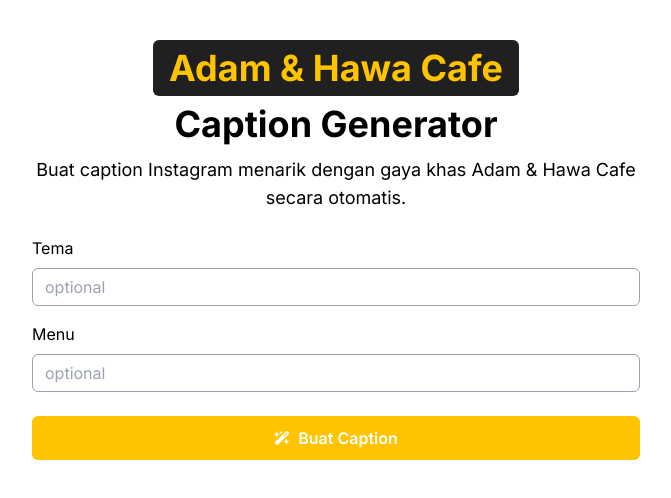
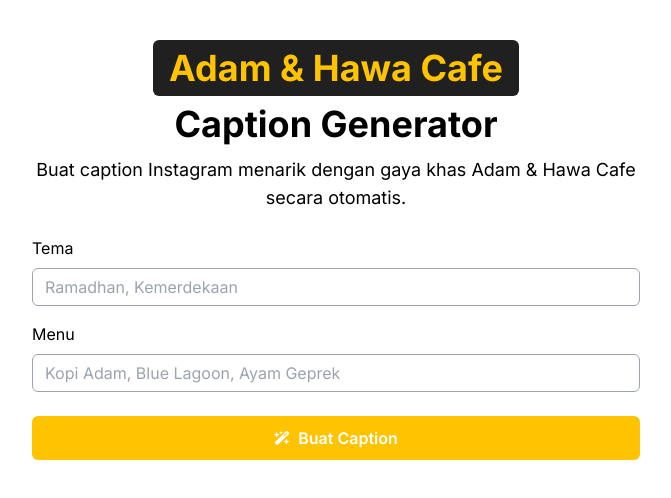
Before and after one commit to rach-syahputra/ahcafe-caption-generator, a React (Vite) app: page / in a window 1280 px wide. Shown: the top 498 px of the page, without its empty margins (304-975 px from the left). Built offline with nearby package versions, Linux system fonts and the light colour scheme; no server answers.

Commit message:
feat: add placeholder to input

```diff
--- a/src/components/Caption.tsx
+++ b/src/components/Caption.tsx
@@ -44,7 +44,7 @@
       className='flex cursor-pointer items-center justify-center gap-2 place-self-end py-1 transition-all duration-300 ease-in-out hover:opacity-80 max-md:scale-95'
     >
       <img src={copyIcon} alt='copy icon' width={16} />
-      <span className='select-none text-sm text-[#222222]'>Copy</span>
+      <span className='select-none text-sm text-dark-primary'>Copy</span>
     </div>
   )
 }
--- a/src/components/Input.tsx
+++ b/src/components/Input.tsx
@@ -5,6 +5,7 @@
   label: string
   value: string
   onValueChange: (value: string) => void
+  placeholder: string
   asTextArea?: boolean
 }
 
@@ -17,6 +18,7 @@
   label,
   value,
   onValueChange,
+  placeholder,
   asTextArea
 }: InputProps) => {
   const handleInputChange = (e: React.ChangeEvent<HTMLInputElement>) => {
@@ -41,7 +43,7 @@
               name={name.toLowerCase()}
               rows={3}
               value={value}
-              placeholder='optional'
+              placeholder={placeholder}
               onChange={handleTextAreaChange}
               className='h-full w-full rounded-md border border-gray-400 px-3 py-2 focus-within:border-gray-600 focus-within:outline-none'
             />
@@ -50,7 +52,7 @@
               name={name.toLowerCase()}
               type='text'
               value={value}
-              placeholder='optional'
+              placeholder={placeholder}
               onChange={handleInputChange}
               className='h-full w-full rounded-md border border-gray-400 px-3 py-2 focus-within:border-gray-600 focus-within:outline-none'
             />
--- a/src/pages/Home.tsx
+++ b/src/pages/Home.tsx
@@ -57,8 +57,15 @@
           label='Tema'
           value={theme}
           onValueChange={setTheme}
+          placeholder='Ramadhan, Kemerdekaan'
         />
-        <Input name='menu' label='Menu' value={menu} onValueChange={setMenu} />
+        <Input
+          name='menu'
+          label='Menu'
+          value={menu}
+          onValueChange={setMenu}
+          placeholder='Kopi Adam, Blue Lagoon, Ayam Geprek'
+        />
       </div>
 
       <GenerateCaptionButton onClick={getCaption}>
```
Also changed, not shown: src/assets/copy-icon.svg.
